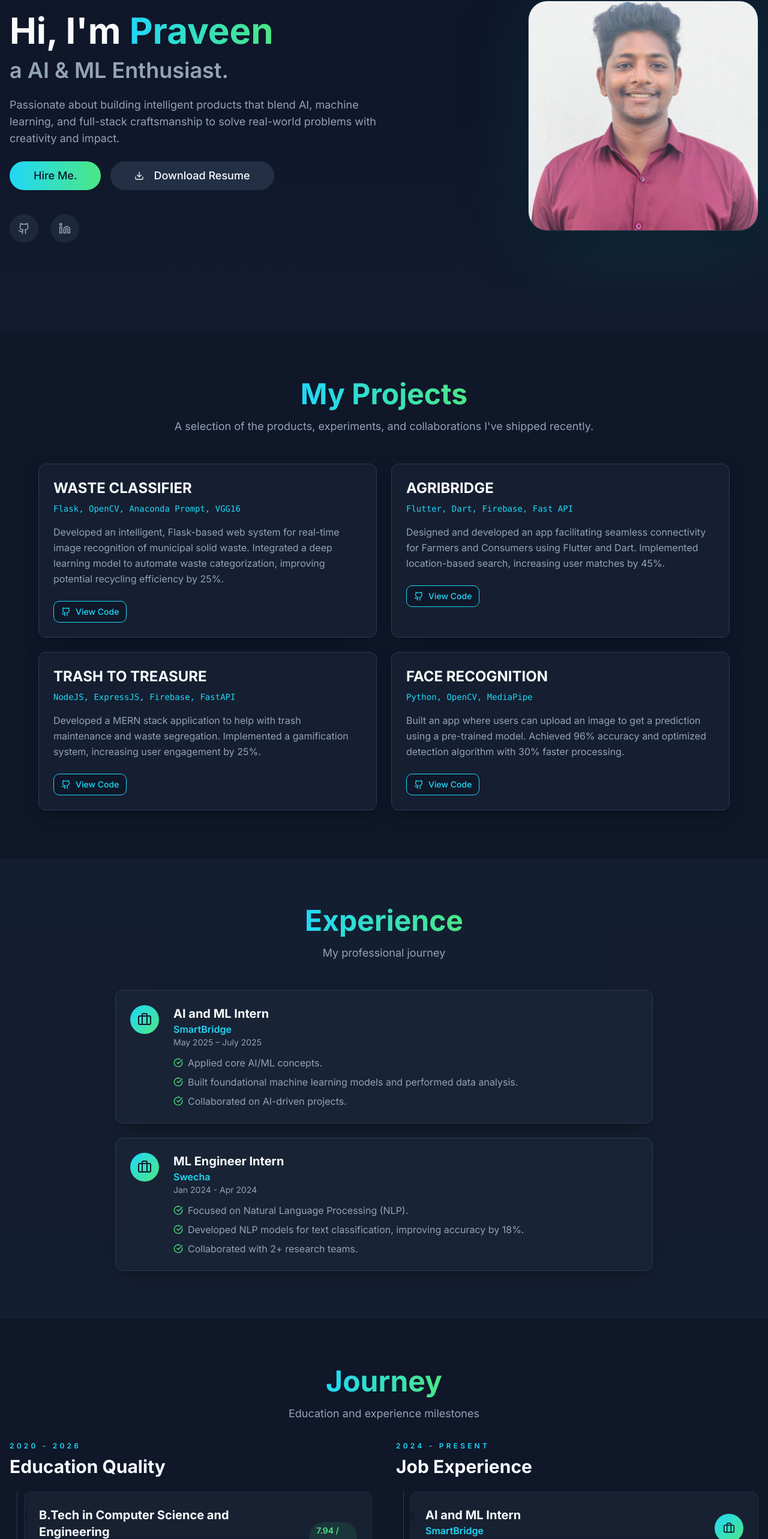
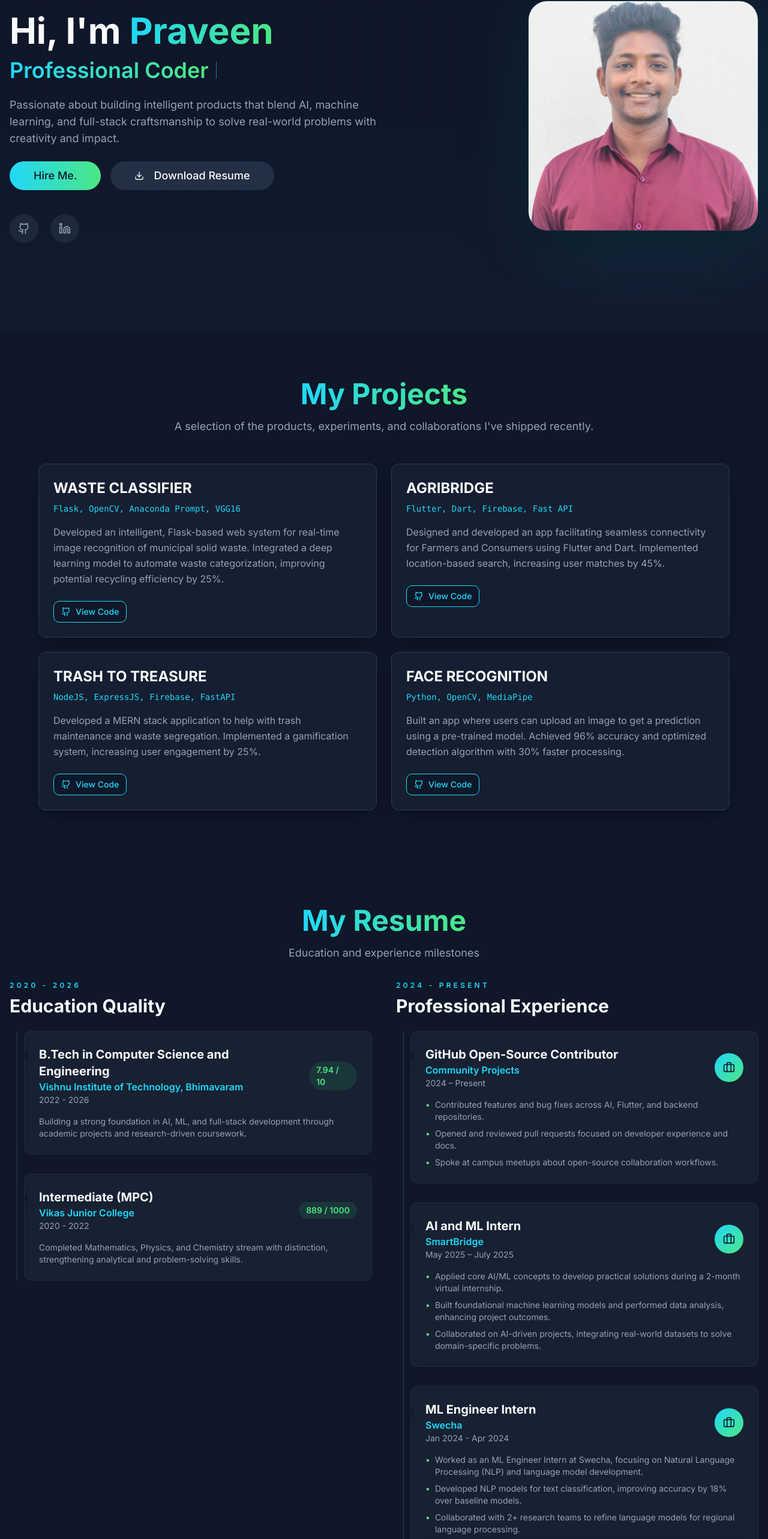
Before and after one commit to Silapareddy-Praveen-Kumar-Reddy/My_Portfolio, a React (Vite) app: page / in a window 1280 px wide. Shown: the part 231-2797 px from the top of the page at 60% size. Built offline with nearby package versions, Linux system fonts and the light colour scheme; the HTML template or start-up script is replaced by a standard one.

Commit message:
New commit message

```diff
--- a/src/components/layout/Navigation.tsx
+++ b/src/components/layout/Navigation.tsx
@@ -8,8 +8,7 @@ const Navigation = () => {
 
   const navLinks = [
     { href: "projects", label: "Projects" },
-    { href: "experience", label: "Experience" },
-    { href: "education", label: "Journey" },
+    { href: "education", label: "My Resume" },
     { href: "skills", label: "Skills" },
     { href: "certificates", label: "Certificates" },
     { href: "contact", label: "Contact" },
--- a/src/data/portfolio.ts
+++ b/src/data/portfolio.ts
@@ -189,13 +189,23 @@ export const projects = [
 
 export const experiences = [
   {
+    role: "GitHub Open-Source Contributor",
+    company: "Community Projects",
+    date: "2024 – Present",
+    duties: [
+      "Contributed features and bug fixes across AI, Flutter, and backend repositories.",
+      "Opened and reviewed pull requests focused on developer experience and docs.",
+      "Spoke at campus meetups about open-source collaboration workflows."
+    ]
+  },
+  {
     role: "AI and ML Intern",
     company: "SmartBridge",
     date: "May 2025 – July 2025",
     duties: [
-      "Applied core AI/ML concepts.",
-      "Built foundational machine learning models and performed data analysis.",
-      "Collaborated on AI-driven projects."
+      "Applied core AI/ML concepts to develop practical solutions during a 2-month virtual internship.",
+      "Built foundational machine learning models and performed data analysis, enhancing project outcomes.",
+      "Collaborated on AI-driven projects, integrating real-world datasets to solve domain-specific problems."
     ]
   },
   {
@@ -203,9 +213,9 @@ export const experiences = [
     company: "Swecha",
     date: "Jan 2024 - Apr 2024",
     duties: [
-      "Focused on Natural Language Processing (NLP).",
-      "Developed NLP models for text classification, improving accuracy by 18%.",
-      "Collaborated with 2+ research teams."
+      "Worked as an ML Engineer Intern at Swecha, focusing on Natural Language Processing (NLP) and language model development.",
+      "Developed NLP models for text classification, improving accuracy by 18% over baseline models.",
+      "Collaborated with 2+ research teams to refine language models for regional language processing."
     ]
   }
 ];
--- /dev/null
+++ b/src/hooks/use-typewriter.ts
@@ -0,0 +1,46 @@
+import { useEffect, useMemo, useState } from "react";
+
+interface TypewriterOptions {
+  typingSpeed?: number;
+  deletingSpeed?: number;
+  pauseBetween?: number;
+}
+
+export const useTypewriter = (
+  phrases: string[],
+  { typingSpeed = 110, deletingSpeed = 55, pauseBetween = 1400 }: TypewriterOptions = {}
+) => {
+  const safePhrases = useMemo(
+    () => (phrases.length ? phrases : [""]),
+    [phrases]
+  );
+
+  const [index, setIndex] = useState(0);
+  const [text, setText] = useState("");
+  const [isDeleting, setIsDeleting] = useState(false);
+
+  useEffect(() => {
+    const currentPhrase = safePhrases[index];
+    let timeout: ReturnType<typeof setTimeout>;
+
+    if (!isDeleting && text === currentPhrase) {
+      timeout = setTimeout(() => setIsDeleting(true), pauseBetween);
+    } else if (isDeleting && text === "") {
+      timeout = setTimeout(() => {
+        setIsDeleting(false);
+        setIndex((prev) => (prev + 1) % safePhrases.length);
+      }, 300);
+    } else {
+      const delta = isDeleting ? -1 : 1;
+      const speed = isDeleting ? deletingSpeed : typingSpeed;
+
+      timeout = setTimeout(() => {
+        setText(currentPhrase.slice(0, text.length + delta));
+      }, speed);
+    }
+
+    return () => clearTimeout(timeout);
+  }, [text, isDeleting, index, safePhrases, typingSpeed, deletingSpeed, pauseBetween]);
+
+  return { text, isDeleting };
+};
--- a/src/pages/Index.tsx
+++ b/src/pages/Index.tsx
@@ -1,14 +1,6 @@
 import Navigation from "@/components/layout/Navigation";
 import Footer from "@/components/layout/Footer";
-import {
-  Hero,
-  Projects,
-  Experience,
-  Education,
-  Skills,
-  Certificates,
-  Contact,
-} from "@/sections";
+import { Hero, Projects, Education, Skills, Certificates, Contact } from "@/sections";
 
 const Index = () => {
   return (
@@ -17,7 +9,6 @@ const Index = () => {
       <main className="pt-16">
         <Hero />
         <Projects />
-        <Experience />
         <Education />
         <Skills />
         <Certificates />
--- a/src/sections/Education.tsx
+++ b/src/sections/Education.tsx
@@ -9,7 +9,7 @@ const Education = () => {
         <div className="space-y-8">
           <div className="text-center space-y-4 animate-fade-in">
             <h2 className="text-4xl md:text-5xl font-bold">
-              <span className="text-gradient">Journey</span>
+              <span className="text-gradient">My Resume</span>
             </h2>
             <p className="text-muted-foreground text-lg">
               Education and experience milestones
@@ -57,7 +57,7 @@ const Education = () => {
                 <p className="uppercase tracking-[0.35em] text-xs text-primary font-semibold">
                   2024 - Present
                 </p>
-                <h3 className="text-3xl font-bold">Job Experience</h3>
+                <h3 className="text-3xl font-bold">Professional Experience</h3>
               </div>
               <div className="relative pl-6">
                 <div className="absolute left-3 top-0 bottom-0 w-px bg-border" />
--- a/src/sections/Hero.tsx
+++ b/src/sections/Hero.tsx
@@ -1,12 +1,19 @@
 import { Button } from "@/components/ui/button";
 import { Github, Linkedin, Download } from "lucide-react";
 import { personalData } from "@/data/portfolio";
+import { useTypewriter } from "@/hooks/use-typewriter";
 
 const Hero = () => {
   const scrollToSection = (id: string) => {
     const element = document.getElementById(id);
     element?.scrollIntoView({ behavior: "smooth" });
   };
+
+  const heroRoles = Array.from(
+    new Set(["AI & ML Enthusiast", "Professional Coder", ...personalData.roles])
+  );
+
+  const { text: typedRole } = useTypewriter(heroRoles);
 
   return (
     <section className="min-h-[90vh] flex items-center bg-gradient-to-b from-background via-background to-secondary/20">
@@ -20,8 +27,11 @@ const Hero = () => {
               <h1 className="text-4xl md:text-6xl font-bold leading-tight">
                 Hi, I'm <span className="text-gradient">{personalData.name.split(" ")[0]}</span>
               </h1>
-              <h2 className="text-2xl md:text-4xl font-semibold text-muted-foreground">
-                a {personalData.roles[0]}.
+              <h2 className="text-2xl md:text-4xl font-semibold text-muted-foreground flex items-center gap-3">
+                <span className="text-gradient">
+                  {typedRole || heroRoles[0]}
+                </span>
+                <span className="h-7 w-px bg-primary animate-pulse" aria-hidden />
               </h2>
             </div>
             <p className="text-lg text-muted-foreground max-w-2xl">
--- a/src/sections/index.ts
+++ b/src/sections/index.ts
@@ -1,6 +1,5 @@
 export { default as Hero } from "./Hero";
 export { default as Projects } from "./Projects";
-export { default as Experience } from "./Experience";
 export { default as Education } from "./Education";
 export { default as Skills } from "./Skills";
 export { default as Certificates } from "./Certificates";
```
